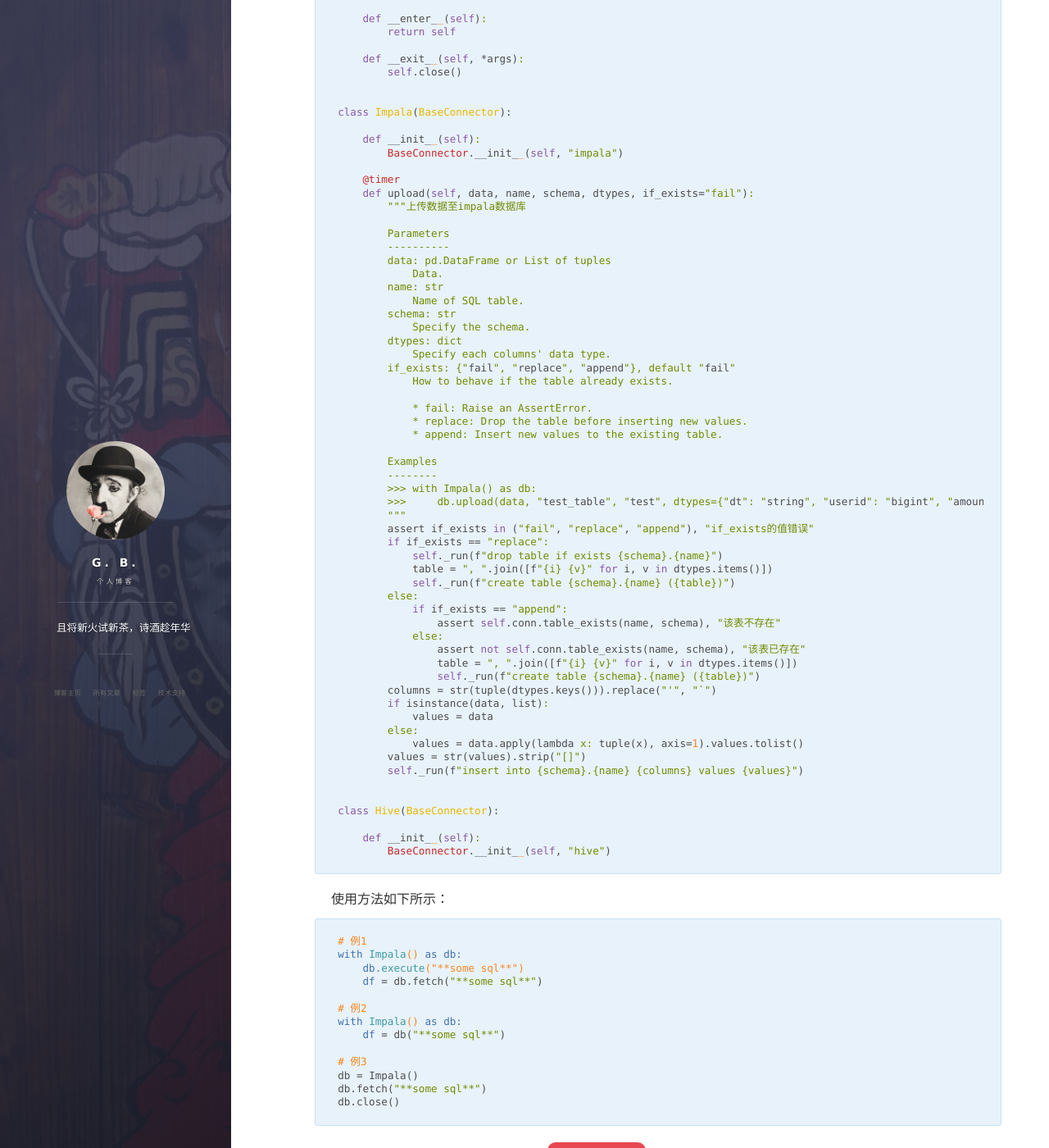
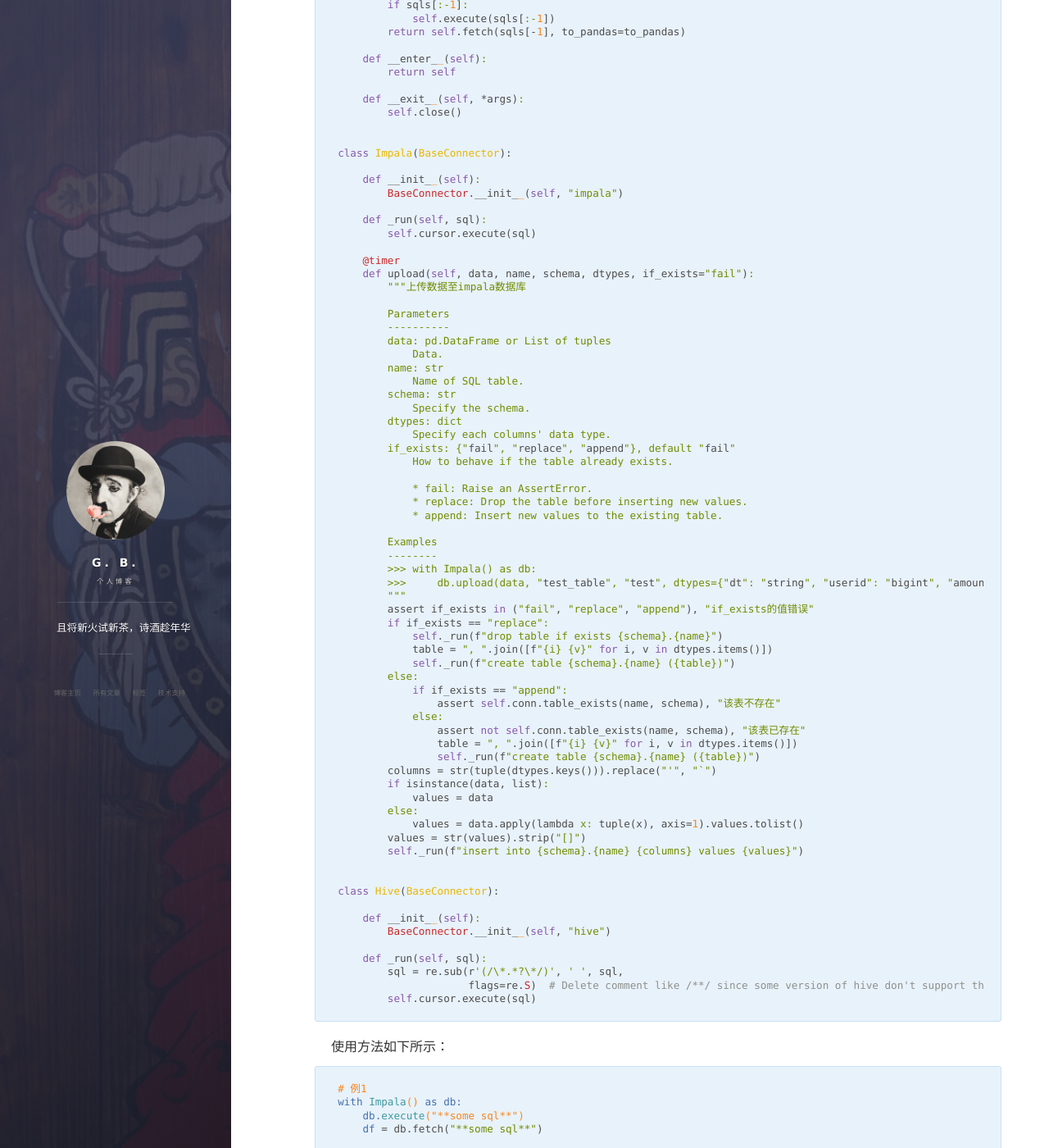
Before and after one commit to Blanket58/Blanket58.github.io, a Jekyll site: the page built from _posts/2020-12-23-impyla.md, in a window 1280 px wide and 1400 px high, scrolled down 2710 px. Shown: the whole window at 82% size. Built offline with Jekyll 4.4.1, drawn with Linux system fonts in a browser that asks for light colours; nearby versions of some CDN libraries; comment, search, counter and statistics services are not loaded; some of the changed text lies outside the part shown.

Commit message:
Update 2020-12-23-impyla.md

````diff
--- a/_posts/2020-12-23-impyla.md
+++ b/_posts/2020-12-23-impyla.md
@@ -8,8 +8,10 @@ tag: Python
 使用python连接数据库时，频繁手写连接器使人心烦，因此将其包装为一个类，我们需要使用时只需调用它即可。
 
 ```python
+import re
+import logging
 from time import time
-import logging
+from abc import ABC, abstractmethod
 
 from impala.dbapi import connect
 from decorator import decorator
@@ -175,6 +178,9 @@ class Impala(BaseConnector):
     def __init__(self):
         BaseConnector.__init__(self, "impala")
 
+    def _run(self, sql):
+        self.cursor.execute(sql)
+
     @timer
     def upload(self, data, name, schema, dtypes, if_exists="fail"):
         """上传数据至impala数据库
@@ -226,6 +232,11 @@ class Hive(BaseConnector):
 
     def __init__(self):
         BaseConnector.__init__(self, "hive")
+
+    def _run(self, sql):
+        sql = re.sub(r'(/\*.*?\*/)', ' ', sql,
+                     flags=re.S)  # Delete comment like /**/ since some version of hive don't support this.
+        self.cursor.execute(sql)
 ```
 
 使用方法如下所示：
````
Also changed, not shown: other parts of _posts/2020-12-23-impyla.md (+3 -2 lines).
